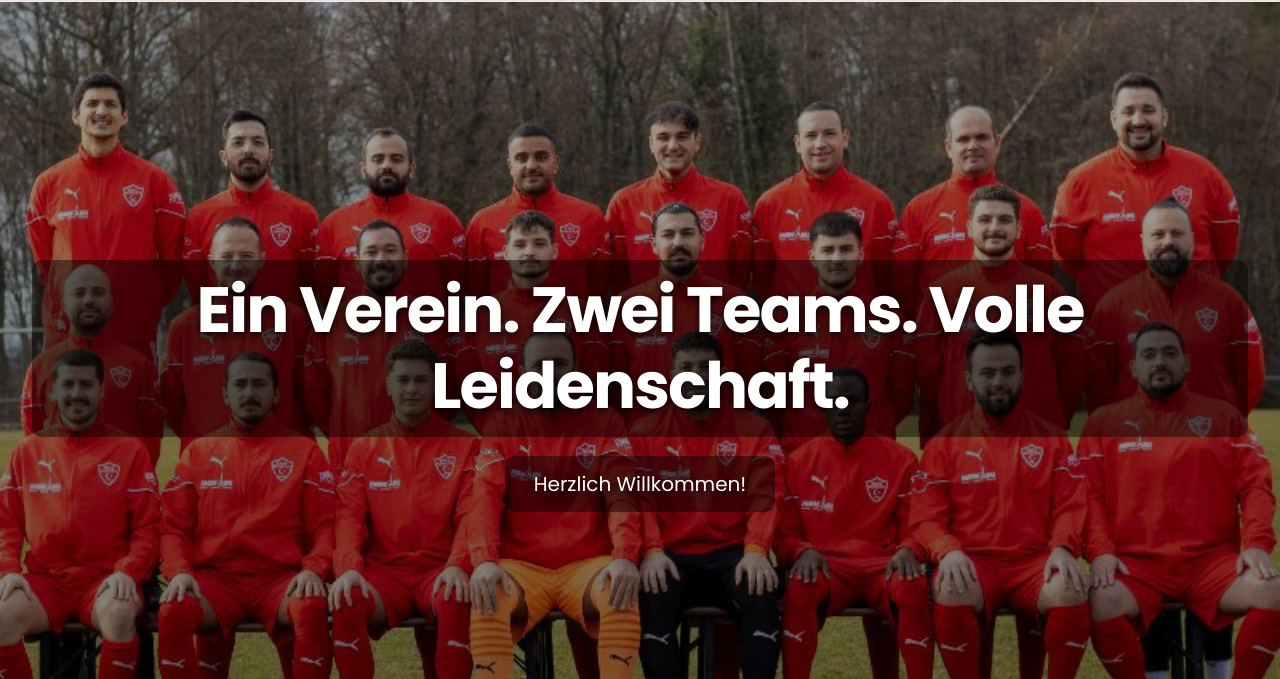
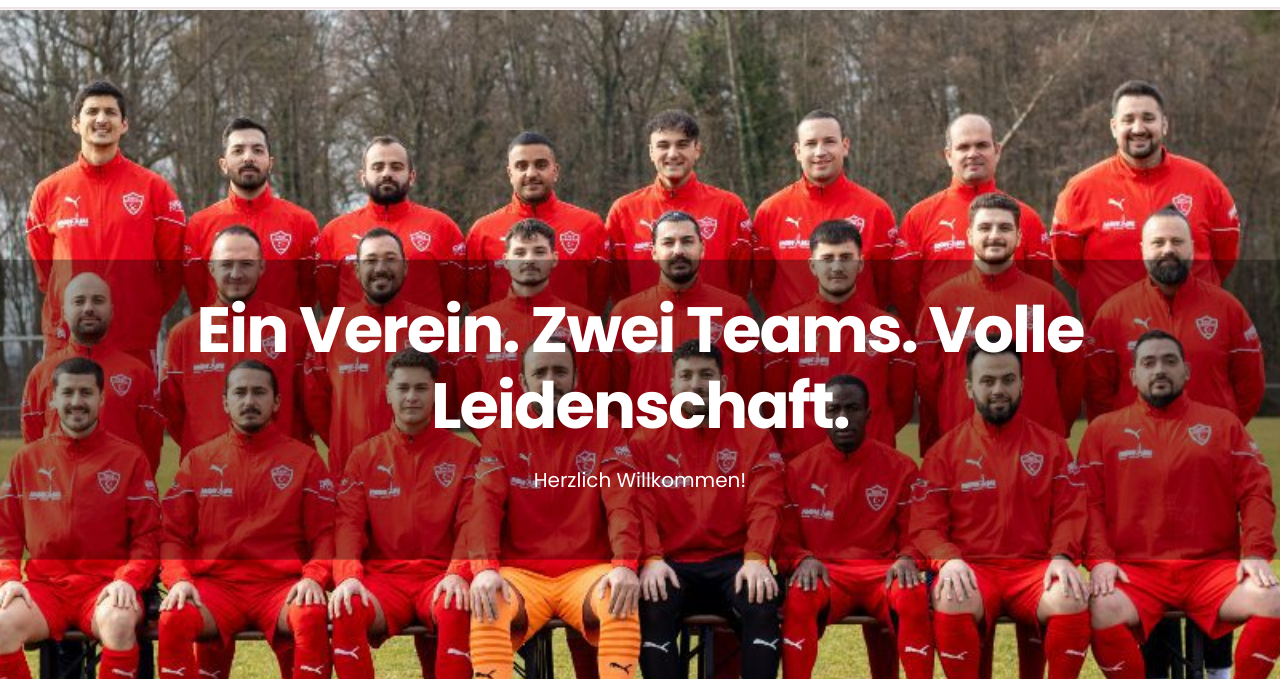
Before and after one commit to streamvibe-website/tksvgiengen, a plain HTML site: page index.html in a window 1280 px wide. Shown: the part 121-800 px from the top of the page. Drawn offline with Linux system fonts and the light colour scheme.

Commit message:
Hero-Bereich final zentriert mit Vollbreiten-Overlay

```diff
--- a/index.html
+++ b/index.html
@@ -16,7 +16,9 @@
   <!-- Navigation -->
   <nav>
     <div class="nav-container">
-      <img src="assets/logo.png" alt="TKSV Giengen 1986" class="logo">
+      <a href="#start">
+        <img src="assets/logo.png" alt="TKSV Giengen 1986" class="logo">
+      </a>
       <ul class="nav-links">
         <li><a href="#ueber">Unser Verein</a></li>
         <li><a href="#kader">Kader</a></li>
@@ -30,6 +32,7 @@
   <!-- Hero Section -->
   <header class="hero" id="start">
     <div class="hero-overlay"></div>
+    <div class="hero-text-bg">
 
     <h1>Ein Verein. Zwei Teams. Volle Leidenschaft.</h1>
     <p>Herzlich Willkommen!</p>
--- a/style.css
+++ b/style.css
@@ -221,17 +221,7 @@
         background: linear-gradient(to bottom, rgba(0, 0, 0, 1), rgba(0, 0, 0, 1.5));
     }
 
-    .hero h1,
-    .hero p {
-        position: relative;
-        z-index: 1;
-        color: #ffffff !important;
-        text-shadow: 0 3px 10px rgba(0, 0, 0, 0.9);
-        background: rgba(0, 0, 0, 0.45);
-        padding: 0.75rem 1.8rem;
-        display: inline-block;
-        border-radius: 10px;
-    }
+
 
     .hero h1 {
         font-size: clamp(2.4rem, 5vw, 4rem);
@@ -246,12 +236,24 @@
         margin-bottom: 2rem;
     }
 
-    .hero-overlay {
+    .hero-text-bg {
         position: absolute;
-        inset: 0;
-        background: linear-gradient(to bottom, rgba(0,0,0,0.3), rgba(0,0,0,0.5));
-        z-index: 0;
-    }
+        top: 50%;
+        left: 0;
+        transform: translateY(-50%);
+        width: 100%;
+        background: rgba(0, 0, 0, 0.35);
+        padding: 2rem;
+        text-align: center;
+        z-index: 1;
+        display: flex;
+        flex-direction: column;
+        align-items: center;
+      }
+
+
+
+
 
     .cta-button {
         padding: 0.9rem 2.2rem;
@@ -273,6 +275,7 @@
 
       .hero {
         background-image: url('assets/mannschaftsfoto.jpg');
+        position: relative;
       }
 
 
```
